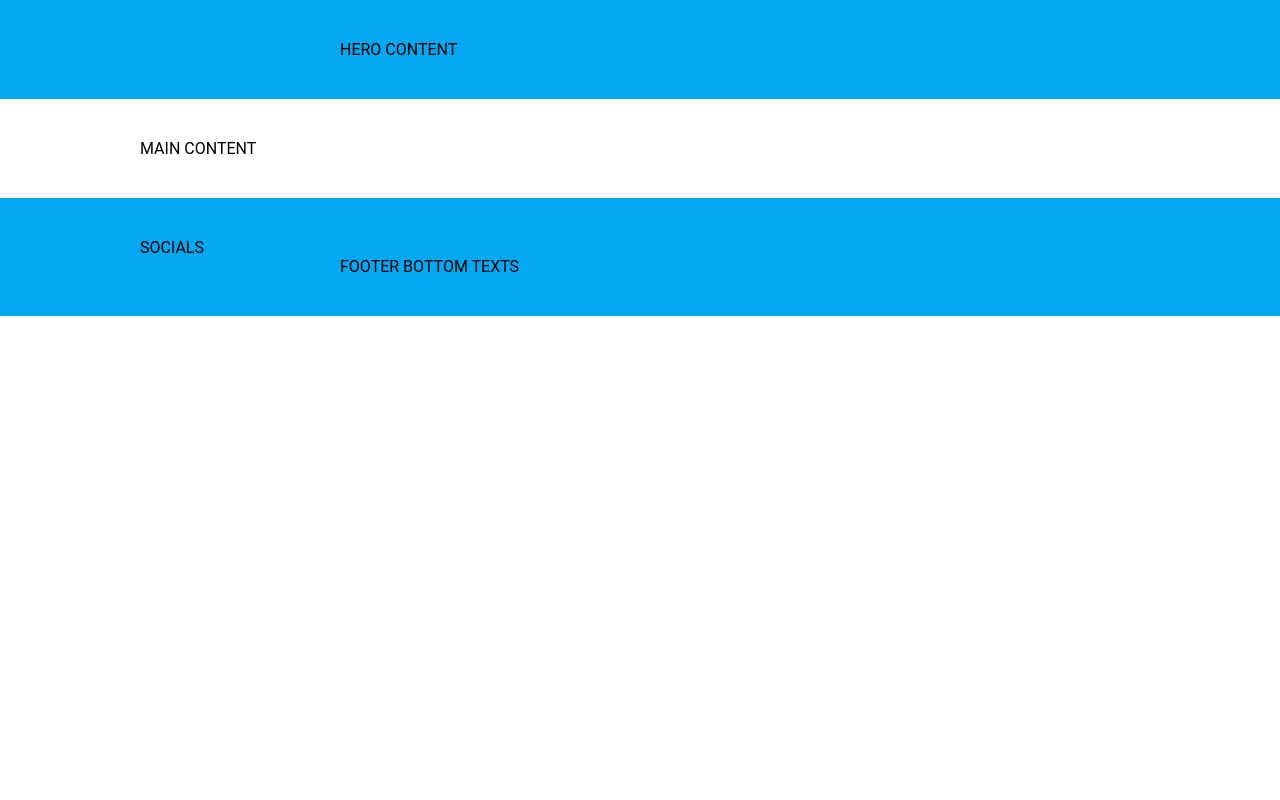
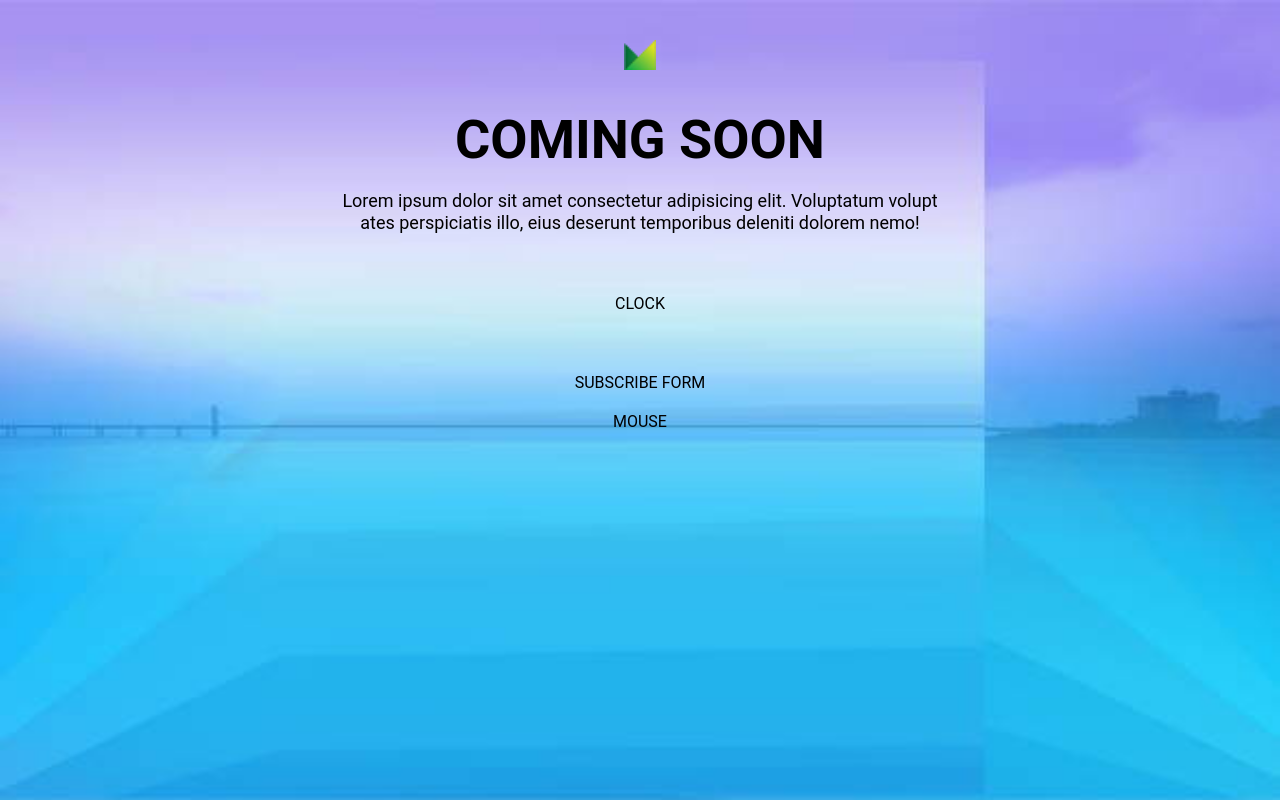
Before and after one commit to Raulynas/6-coming-soon, a plain HTML site: page index.html in a window 1280 px wide. Shown: the top 800 px of the page. Drawn offline with Linux system fonts and the light colour scheme.

Commit message:
Hero Section #3

```diff
--- a/css/custom.css
+++ b/css/custom.css
@@ -2,3 +2,44 @@
 .bg-blue {
     background-color: #03a7f2;
 }
+
+.row-short {
+    text-align: center;
+}
+.hero {
+    min-height: 100vh;
+    background-image: url(../img/background.jpg);
+    background-size: cover;
+    background-position: center;
+    background-attachment: fixed;
+}
+
+.hero img {
+    margin-bottom: 40px;
+    height: 30px;
+
+}
+
+
+.hero h1 {
+    display: inline-block;
+    width: 100%;
+    margin-bottom: 20px;
+
+    text-transform: uppercase;
+    font-size: 54px;
+    line-height: 60px;
+}
+.hero p {
+    display: inline-block;
+    width: 100%;
+    font-size: 18px;
+    margin-bottom: 60px;
+    line-height: 22px;
+}
+.hero .clock {
+    margin-bottom: 60px;
+}
+.hero form {
+    margin-bottom: 20px;
+}
--- a/index.html
+++ b/index.html
@@ -21,9 +21,23 @@
 </head>
 
 <body>
-    <div class="container bg-blue">
+    <div class="container bg-blue hero">
         <div class="row-short">
-            HERO CONTENT
+            <img src="./img/logo.png" alt="Logo">
+            <h1>Coming soon</h1>
+            <p>Lorem ipsum dolor sit amet consectetur adipisicing elit.
+                Voluptatum voluptates perspiciatis illo, eius deserunt
+                temporibus deleniti dolorem nemo!
+            </p>
+            <div class="clock">
+                CLOCK
+            </div>
+            <form>
+                SUBSCRIBE FORM
+            </form>
+            <div class="mouse">
+                MOUSE
+            </div>
         </div>
     </div>
     <main class="container">
```
Also changed, not shown: img/logo.jpg (deleted), img/logo.png (added).
